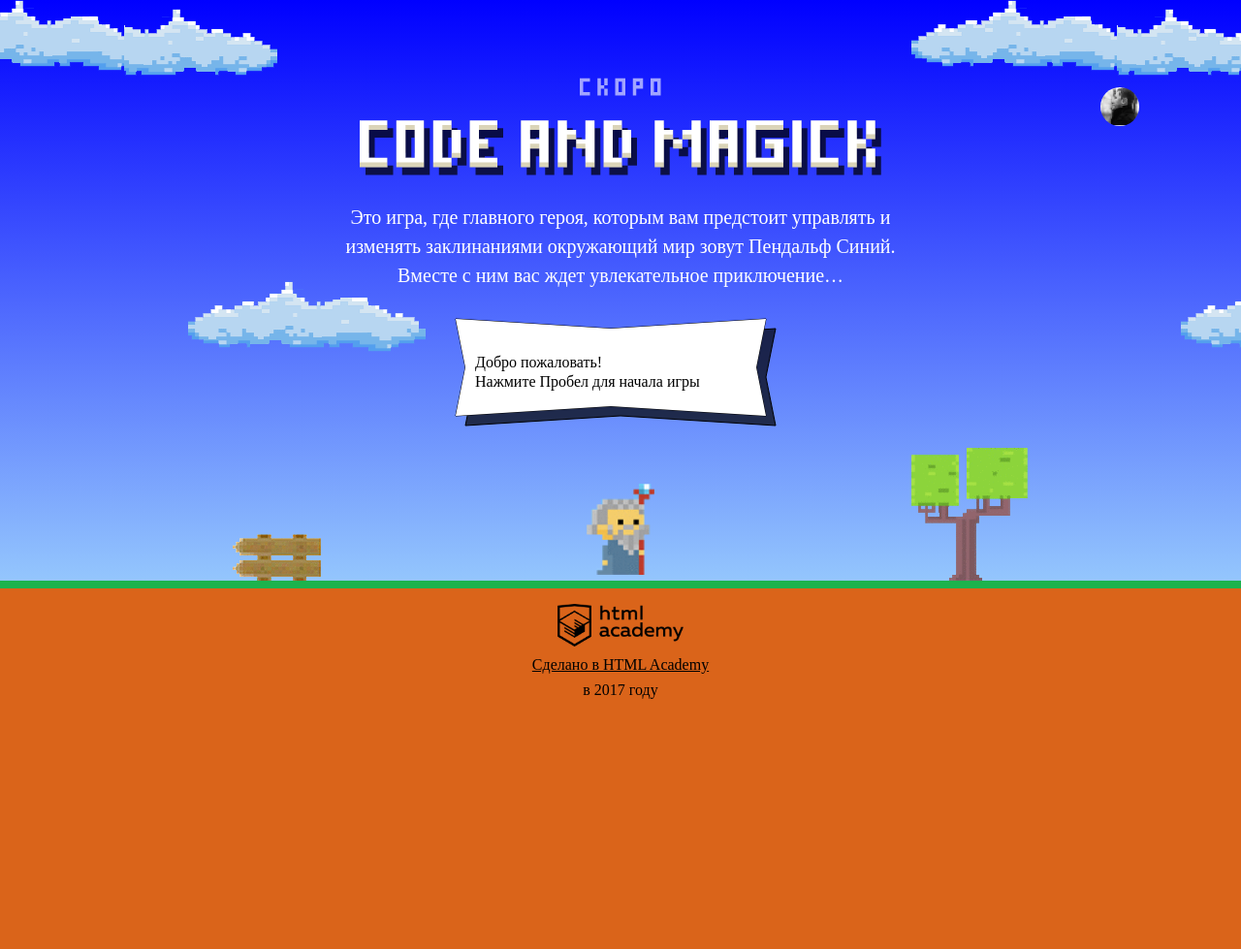
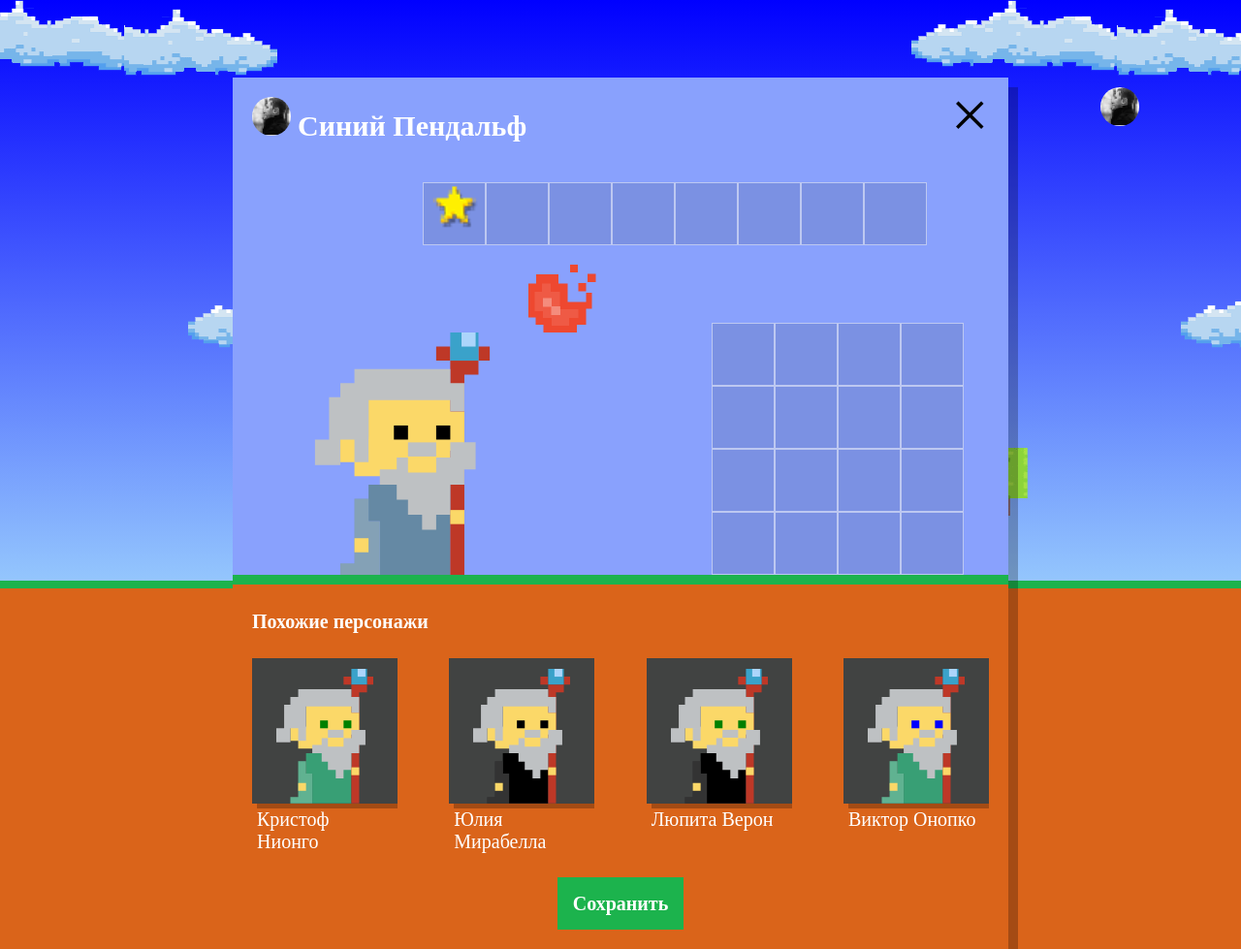
Before and after one commit to ark1700/869015-code-and-magick-18, a website: page index.html in a window 1280 px wide. Shown: the whole page at 97% size. Before the commit the page ends 800 px from the top, so only its background shows below. Drawn offline with Linux system fonts and the light colour scheme; a web font is replaced by a local one.

Commit message:
Добавлен setup

```diff
--- a/index.html
+++ b/index.html
@@ -201,6 +201,7 @@
 
 </script>
 <script src="js/stat.js"></script>
+<script src="js/setup.js"></script>
 <script src="js/game.js"></script>
 
 </body>
--- /dev/null
+++ b/js/setup.js
@@ -0,0 +1,50 @@
+// Файл setup.js
+'use strict';
+
+var userDialog = document.querySelector('.setup');
+userDialog.classList.remove('hidden');
+
+var WIZARD_NAMES = ['Иван', 'Хуан Себастьян', 'Мария', 'Кристоф', 'Виктор', 'Юлия', 'Люпита', 'Вашингтон'];
+var WIZARD_SURNAMES = ['да Марья', 'Верон', 'Мирабелла', 'Вальц', 'Онопко', 'Топольницкая', 'Нионго', 'Ирвинг'];
+var WIZARD_COATCOLORS = ['rgb(101, 137, 164)', 'rgb(241, 43, 107)', 'rgb(146, 100, 161)', 'rgb(56, 159, 117)', 'rgb(215, 210, 55)', 'rgb(0, 0, 0)'];
+var WIZARD_EYESCOLORS = ['black', 'red', 'blue', 'yellow', 'green'];
+var WIZARD_NUMBER = 4;
+
+var getRandomFromArr = function (arr) {
+  return arr[Math.floor(Math.random() * arr.length)];
+};
+
+var wizards = [];
+
+for (var i = 0; i < WIZARD_NUMBER; i++) {
+  var randomWizard = {
+    name: getRandomFromArr(WIZARD_NAMES) + ' ' + getRandomFromArr(WIZARD_SURNAMES),
+    coatColor: getRandomFromArr(WIZARD_COATCOLORS),
+    eyesColor: getRandomFromArr(WIZARD_EYESCOLORS)
+  };
+  wizards.push(randomWizard);
+}
+
+var similarListElement = userDialog.querySelector('.setup-similar-list');
+
+var similarWizardTemplate = document.querySelector('#similar-wizard-template')
+    .content
+    .querySelector('.setup-similar-item');
+
+var renderWizard = function (wizard) {
+  var wizardElement = similarWizardTemplate.cloneNode(true);
+
+  wizardElement.querySelector('.setup-similar-label').textContent = wizard.name;
+  wizardElement.querySelector('.wizard-coat').style.fill = wizard.coatColor;
+  wizardElement.querySelector('.wizard-eyes').style.fill = wizard.eyesColor;
+
+  return wizardElement;
+};
+
+var fragment = document.createDocumentFragment();
+for (i = 0; i < wizards.length; i++) {
+  fragment.appendChild(renderWizard(wizards[i]));
+}
+similarListElement.appendChild(fragment);
+
+userDialog.querySelector('.setup-similar').classList.remove('hidden');
```
